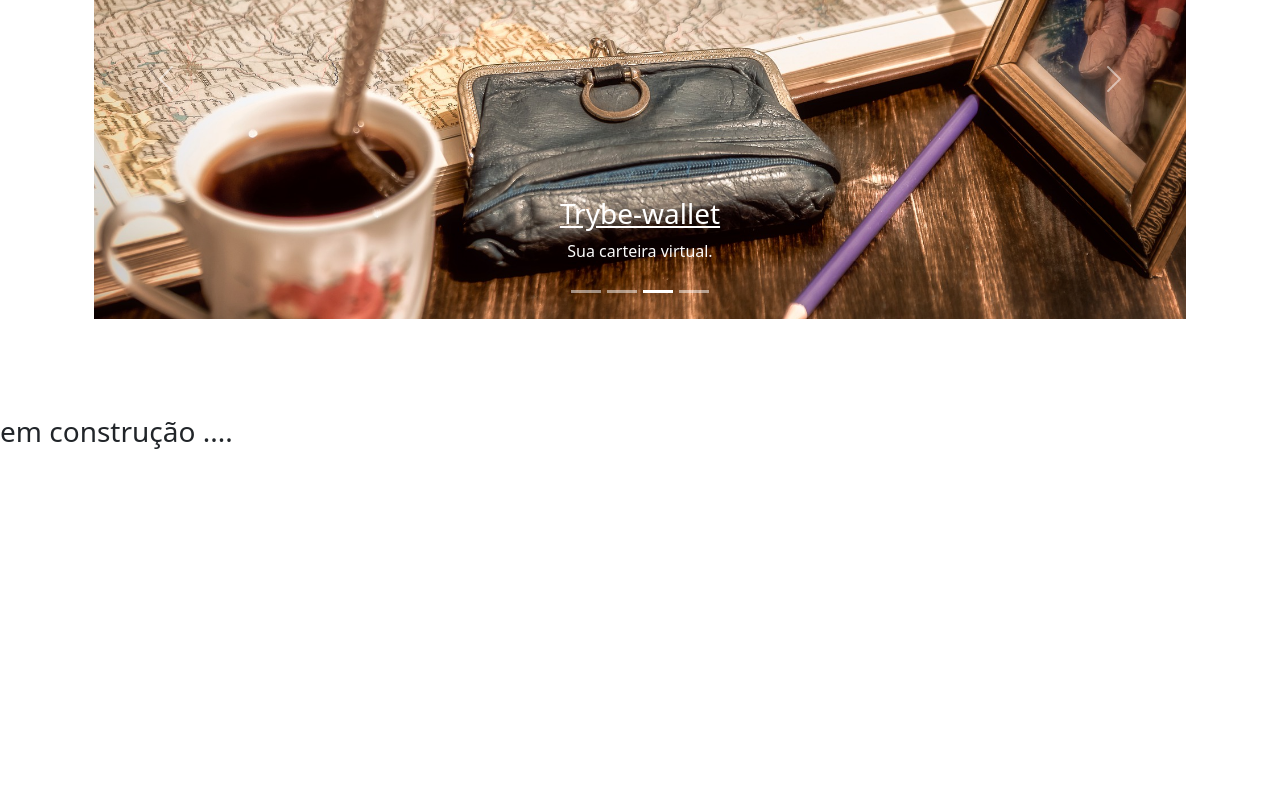
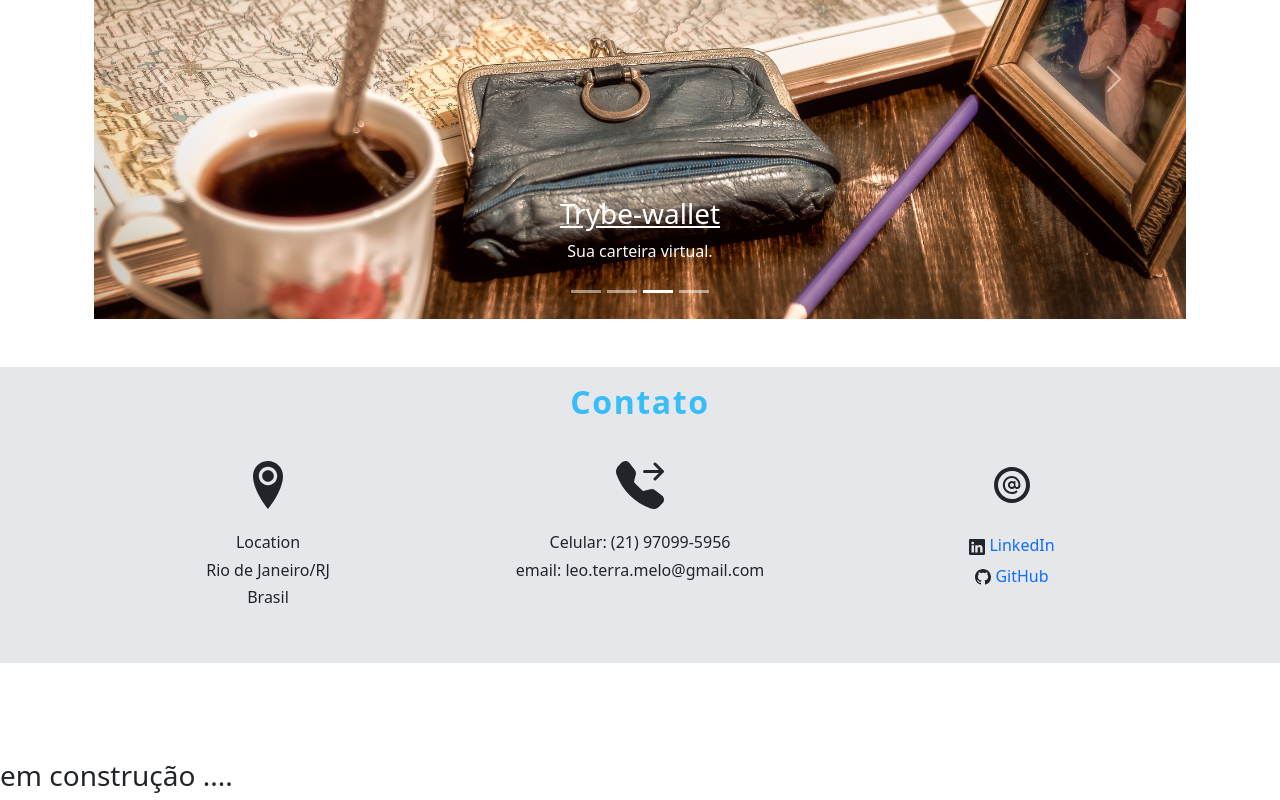
Before and after one commit to leonardo-terra/personal-portfolio, a React (Create React App) app: page / in a window 1280 px wide. Shown: the part 2525-3325 px from the top of the page. Before the commit the page ends 2982 px from the top, so only its background shows below. Built offline with nearby package versions, Linux system fonts and the light colour scheme.

Commit message:
dev: contact-me

```diff
--- a/package.json
+++ b/package.json
@@ -10,6 +10,7 @@
     "react": "^18.0.0",
     "react-bootstrap": "^2.2.3",
     "react-dom": "^18.0.0",
+    "react-icons": "^4.3.1",
     "react-scripts": "5.0.1",
     "web-vitals": "^2.1.4"
   },
--- a/src/App.js
+++ b/src/App.js
@@ -4,7 +4,8 @@ import AboutMe from "./pages/AboutMe";
 import Skills from "./pages/Skills";
 import Experience from "./pages/Experience";
 import Portfolio from "./pages/Portfolio";
-import Contactme from "./pages/Contactme";
+/* import Contactme from "./pages/Contactme"; */
+import Contacts from "./pages/Contacts";
 
 export default function App() {
   return (
@@ -15,7 +16,7 @@ export default function App() {
       <Skills />
       <Experience />
       <Portfolio />
-
+      <Contacts />
       <br />
       <br />
       <br />
--- /dev/null
+++ b/src/pages/Contacts.jsx
@@ -0,0 +1,52 @@
+import { ImLocation2 } from "react-icons/im";
+import { BsTelephoneForwardFill, BsLinkedin, BsGithub } from "react-icons/bs";
+import { TiSocialAtCircular } from "react-icons/ti";
+
+export default function Contacts() {
+  return (
+    <section className='pb-5 mt-5 bg-gray-200'>
+      <div className='container mx-auto'>
+        <h2 className='p-3 font-bold tracking-wider text-center text-sky-400 '>
+          Contato
+        </h2>
+        <div className='flex justify-around'>
+          <div className='flex flex-col items-center w-1/3 justify-items-center'>
+            <ImLocation2 className='w-12 h-20 mb-2' />
+            <h6 className='font-normal'>Location</h6>
+            <h6 className='font-normal'>Rio de Janeiro/RJ</h6>
+            <h6 className='font-normal'>Brasil</h6>
+          </div>
+          <div className='flex flex-col items-center w-1/3'>
+            <BsTelephoneForwardFill className='w-12 h-20 mb-2' />
+            <h6 className='font-normal'> Celular: (21) 97099-5956 </h6>
+            <h6 className='font-normal'>email: leo.terra.melo@gmail.com</h6>
+          </div>
+          <div className='flex flex-col items-center w-1/3'>
+            <TiSocialAtCircular className='w-12 h-20 mb-2' />
+            <div>
+              <BsLinkedin className='inline-block' />
+              <a
+                href='https://www.linkedin.com/in/leonardo-terra/'
+                target='_blank'
+                rel='noreferrer'
+              >
+                <h6 className='inline-block ml-1 font-normal'>LinkedIn</h6>
+              </a>
+            </div>
+
+            <div>
+              <BsGithub className='inline-block' />
+              <a
+                href='https://github.com/leonardo-terra'
+                target='_blank'
+                rel='noreferrer'
+              >
+                <h6 className='inline-block ml-1 font-normal'>GitHub</h6>
+              </a>
+            </div>
+          </div>
+        </div>
+      </div>
+    </section>
+  );
+}
```
Also changed, not shown: 1 other file (tests, documents, lock files or other folders).
